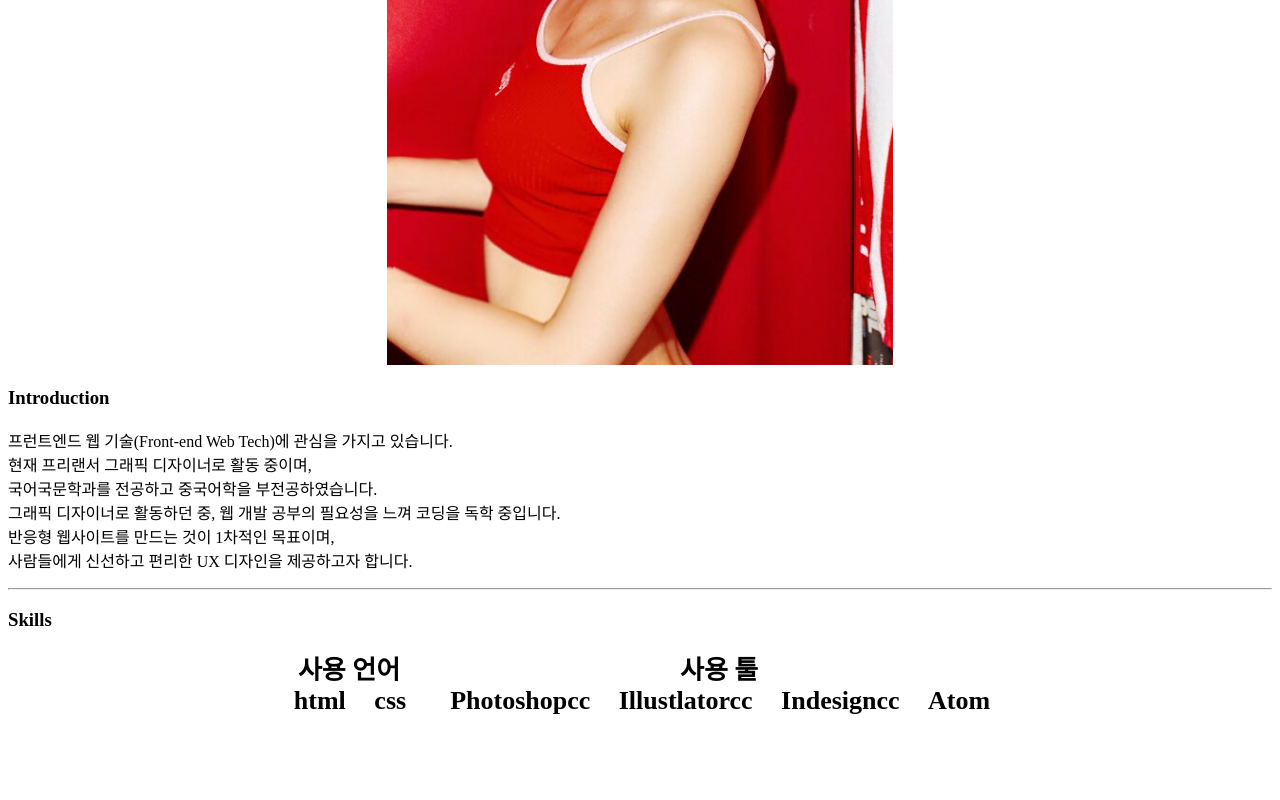
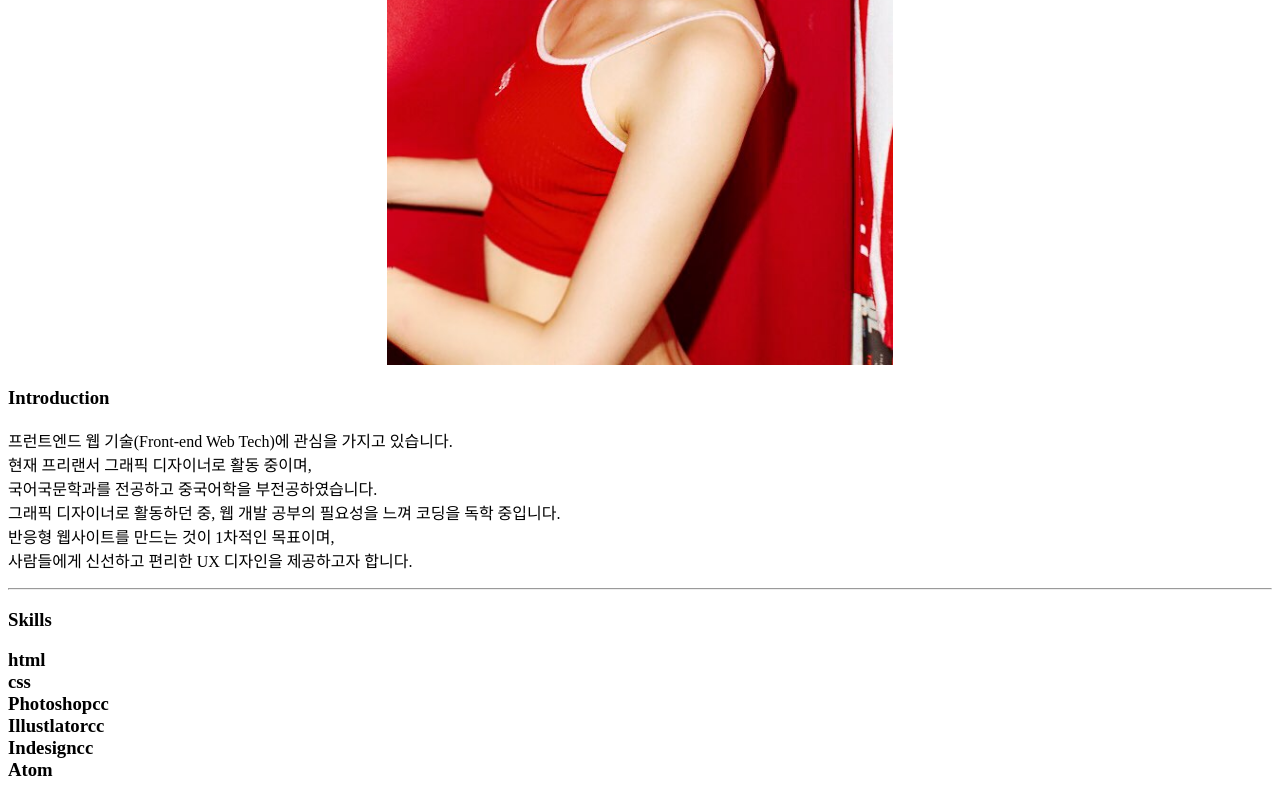
Before and after one commit to Meigrace/Mei-Grace-Room, a plain HTML site: page 1.html in a window 1280 px wide. Shown: the part 713-1513 px from the top of the page. Before the commit the page ends 1448 px from the top, so only its background shows below. Drawn offline with Linux system fonts and the light colour scheme.

Commit message:
Add files via upload

```diff
--- a/1.html
+++ b/1.html
@@ -63,18 +63,10 @@
     사람들에게 신선하고 편리한 UX 디자인을 제공하고자 합니다.</p>
     <hr>
     <h3>Skills<h3>
-      <ul>
-      <li> 사용 언어
-        <ul>
-        <li> html</li>
-        <li> css </li>
-      </ul>
-      <li> 사용 툴
-        <ul>
-          <li> Photoshopcc </li>
-          <li> Illustlatorcc</li>
-          <li> Indesigncc</li>
-          <li> Atom</li>
-        </ul>
-      </li>
-    </ul>
+      <p>
+         html<br>
+         css <br>
+           Photoshopcc <br>
+          Illustlatorcc<br>
+          Indesigncc<br>
+          Atom<br>
```
Also changed, not shown: 3.html (+2 -4 lines).
